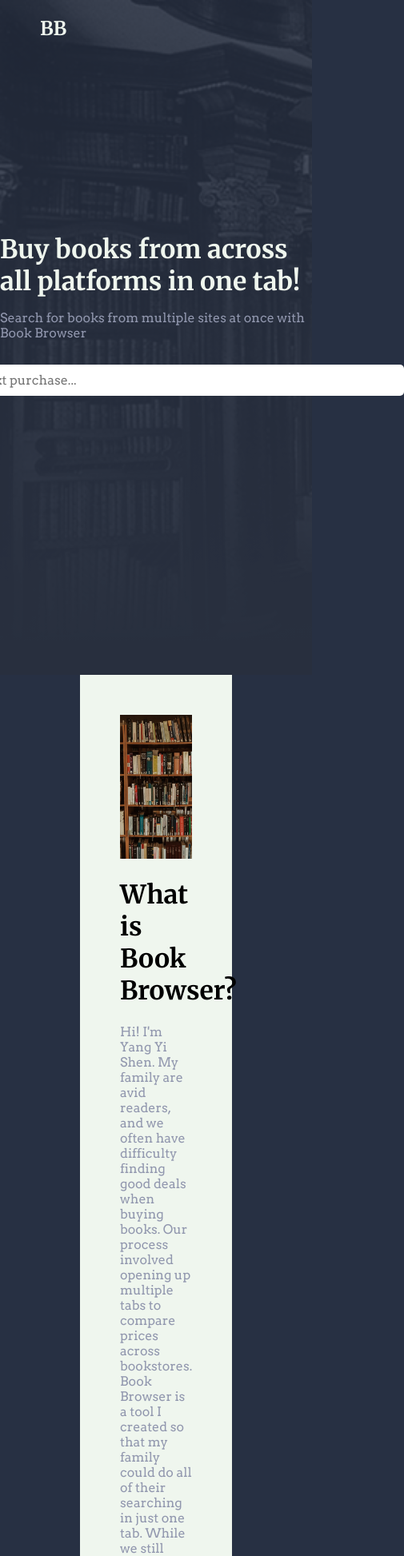
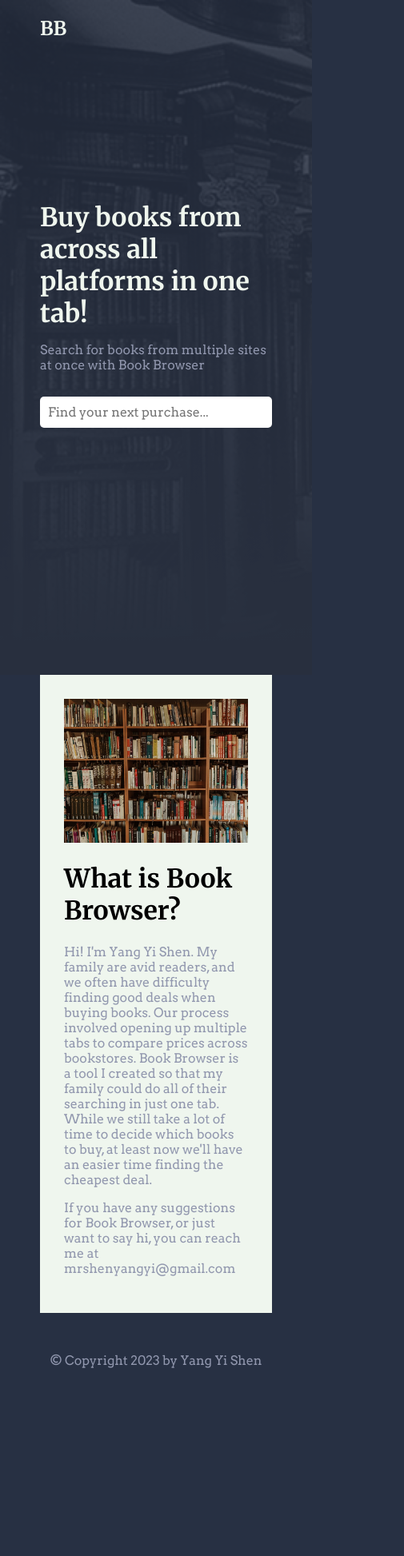
Before and after one commit to Yang-Yi-Shen/book-browser-new, a Vue app: page / in a window 390 px wide. Shown: the top 1946 px of the page at 80% size, 505 px wide, since content can reach past the window. After the commit the page ends 1757 px from the top, so only its background shows below. Built offline with nearby package versions, Linux system fonts and the light colour scheme; a web font is replaced by a local one.

Commit message:
feat: made homepage mobile friendly

```diff
--- a/src/views/Homepage.vue
+++ b/src/views/Homepage.vue
@@ -69,6 +69,7 @@ header::before {
     align-items: center;
     justify-content: center;
     flex-direction: column;
+    margin: 0px 50px;
 }
 
 .home-title {
@@ -80,7 +81,7 @@ header::before {
 }
 
 .home-searchbar {
-    width: 600px;
+    width: min(600px, calc(100vw - 120px));
     padding: 10px;
     border-radius: 5px;
     border: none;
@@ -108,4 +109,11 @@ footer {
     padding-bottom: 30px;
     text-align: center;
 }
+
+@media (max-width: 768px) {
+    main {
+        padding: 30px;
+        margin: 0px 50px 50px;
+    }
+}
 </style>
```
